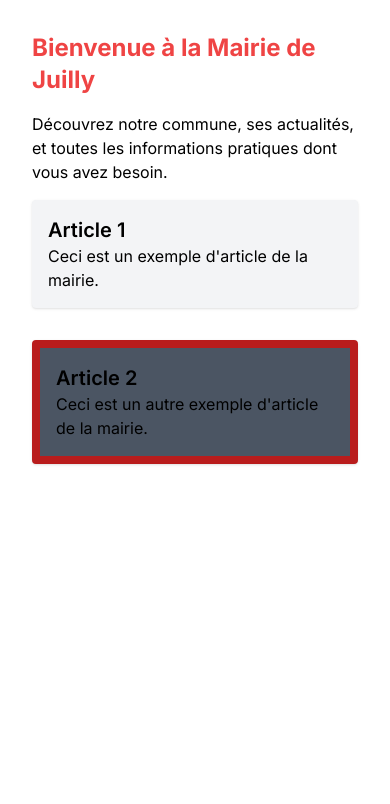
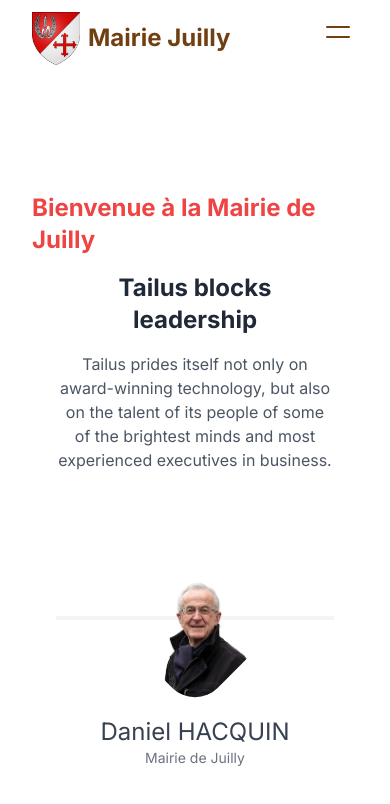
Before and after one commit to flo611/mairedejuilly, a Next.js app: page / in a window 390 px wide. Shown: the top 804 px of the page. Built offline with nearby package versions, Linux system fonts and the light colour scheme.

Commit message:
les navbars

```diff
--- a/src/app/assets/css/styles.css
+++ b/src/app/assets/css/styles.css
@@ -9,3 +9,25 @@
     border-radius: 12px;
     border: 1px solid rgba(209, 213, 219, 0.3);
 }
+
+#hamburger .line-1,
+#hamburger .line-2 {
+    position: relative;
+    width: 24px; /* Largeur des barres */
+    height: 2px; /* Épaisseur des barres */
+    background-color: #D97706; /* Couleur de la barre */
+    display: block;
+    transition: transform 0.3s ease-in-out, opacity 0.3s ease-in-out;
+}
+
+#hamburger .line-2 {
+    margin-top: 5px; /* Espacement ajusté entre les deux barres à l'état initial */
+}
+
+#toggle_nav:checked ~ .flex .line-1 {
+    transform: translateY(5px) rotate(45deg); /* Ajustement précis pour la première diagonale */
+}
+
+#toggle_nav:checked ~ .flex .line-2 {
+    transform: translateY(-5px) rotate(-45deg); /* Ajustement précis pour la seconde diagonale */
+}
--- a/src/app/components/layouts/navbar/mobile/index.jsx
+++ b/src/app/components/layouts/navbar/mobile/index.jsx
@@ -1,10 +1,62 @@
+"use client"
+const NavbarMobile = () => {
+    return (
+        <nav className="fixed top-0 z-10 w-full bg-white dark:bg-transparent md:absolute md:bg-transparent lg:hidden">
+            <div className="container m-auto px-2 md:px-12 lg:px-7">
+                <div className="flex flex-wrap items-center justify-between py-3 gap-6 md:py-4 md:gap-0">
+                    <input type="checkbox" name="toggle_nav" id="toggle_nav" className="peer hidden" />
 
-const NavbarMobile = () => {
+                    <div className="w-full px-6 flex justify-between lg:w-max md:px-0 z-30">
+                        <a href="#" aria-label="logo" className="flex space-x-2 items-center">
+                            <img src="images/Blason.svg.png" className="w-12" alt="tailus logo" width="144" height="133" />
+                            <span className="text-2xl font-bold text-yellow-900 dark:text-white">Mairie Juilly</span>
+                        </a>
 
-    return (
-        <h1>hello navbar NavbarMobile</h1>
+                        <div className="flex items-center lg:hidden max-h-10">
+                            <label role="button" htmlFor="toggle_nav" aria-label="hamburger" id="hamburger" className="relative w-10 h-auto p-2">
+                                <div className="line-1 m-auto h-0.5 w-6 rounded bg-yellow-900 dark:bg-white transition duration-300"></div>
+                                <div className="line-2 m-auto mt-2 h-0.5 w-6 rounded bg-yellow-900 dark:bg-white transition duration-300"></div>
+                            </label>
+                        </div>
+                    </div>
 
-    )
+                    {/* Overlay */}
+                    <label role="button" htmlFor="toggle_nav" className="hidden peer-checked:block fixed w-full h-full left-0 top-0 z-10 bg-yellow-200 dark:bg-black dark:bg-opacity-80 bg-opacity-30 backdrop-blur backdrop-filter"></label>
+
+                    {/* Menu items */}
+                    <div className="hidden peer-checked:flex w-full flex-col lg:flex lg:flex-row justify-end z-30 items-center gap-y-6 p-6 rounded-xl bg-white dark:bg-gray-900 lg:gap-y-0 lg:p-0 md:flex-nowrap lg:bg-transparent lg:w-7/12">
+                        <div className="text-gray-600 lg:pr-4 w-full">
+                            <ul className="tracking-wide font-medium text-sm flex flex-col gap-y-6 lg:gap-y-0 lg:flex-row w-full">
+                                <li>
+                                    <a href="localhost:3000" className="block md:px-4 transition dark:text-gray-300 dark:hover:text-yellow-300 hover:text-yellow-700">
+                                        <span>Accueil</span>
+                                    </a>
+                                </li>
+                                <li>
+                                    <a href="#" className="block md:px-4 transition dark:text-gray-300 dark:hover:text-yellow-300 hover:text-yellow-700">
+                                        <span>Urbanisme</span>
+                                    </a>
+                                </li>
+                                <li>
+                                    <a href="#" className="block md:px-4 transition dark:text-gray-300 dark:hover:text-yellow-300 hover:text-yellow-700">
+                                        <span>Contact</span>
+                                    </a>
+                                </li>
+                            </ul>
+                        </div>
+
+                        <div className="w-full min-w-max space-y-2 border-yellow-200 lg:space-y-0 sm:w-max lg:border-l dark:lg:border-gray-700">
+                            <button type="button" title="Login" className="w-full py-3 px-6 text-center rounded-full transition bg-yellow-300 hover:bg-yellow-100 active:bg-yellow-400 focus:bg-yellow-300 sm:w-max">
+                                <span className="block text-yellow-900 font-semibold text-sm">
+                                    Login
+                                </span>
+                            </button>
+                        </div>
+                    </div>
+                </div>
+            </div>
+        </nav>
+    );
 };
 
 export default NavbarMobile;
--- a/src/app/home/index.jsx
+++ b/src/app/home/index.jsx
@@ -1,24 +1,14 @@
+"use client"
+import MaireIntro from "../home/section/maire.intro"
+
 const HomePage = () => {
 
     return (
       <div>
-        <main className="container mx-auto p-8">
-          <h2 className="text-2xl font-bold mb-4 text-red-500">Bienvenue à la Mairie de Juilly</h2>
-          <p className="mb-4">
-            Découvrez notre commune, ses actualités, et toutes les informations pratiques dont vous avez besoin.
-          </p>
-          <section className="grid grid-cols-1 md:grid-cols-2 lg:grid-cols-3 gap-8">
-            {/* Exemples d'articles récents */}
-            <article className="p-4 bg-gray-100 rounded shadow">
-              <h3 className="text-xl font-semibold">Article 1</h3>
-              <p>Ceci est un exemple d'article de la mairie.</p>
-            </article>
-            <div className="p-4 bg-gray-600 rounded shadow border-8 border-red-700">
-              <h3 className="text-xl font-semibold">Article 2</h3>
-              <p>Ceci est un autre exemple d'article de la mairie.</p>
-            </div>
-          </section>
-        </main>
+        <section className="container mx-auto my-40 p-8">
+          <h2 className="text-2xl font-bold mb-4 text-red-500 flex justify-center">Bienvenue à la Mairie de Juilly</h2>
+         <MaireIntro/>
+        </section>
       </div>
     );
 
--- /dev/null
+++ b/src/app/home/section/maire.intro.jsx
@@ -0,0 +1,46 @@
+"use client"
+
+    const  MaireIntro =()=>{
+
+        return(
+
+            <section>
+    <div classname="py-20">
+    <div class="container mx-auto px-6 text-center md:px-12">
+    <div class="mb-16">
+        <h2 class="mb-4 text-center text-2xl font-bold text-gray-800 dark:text-white md:text-4xl">
+        Tailus blocks leadership
+        </h2>
+        <p class="text-gray-600 dark:text-gray-300 lg:mx-auto lg:w-8/12">
+        Tailus prides itself not only on award-winning technology, but also on the talent of its
+        people of some of the brightest minds and most experienced executives in business.
+        </p>
+    </div>
+    <div class="grid gap-28 py-20 md:grid-cols-3 md:gap-12 lg:flex lg:justify-center">
+        <div class="group space-y-8 border-t-4 border-gray-100 dark:border-gray-800">
+        <div class="mx-auto -mt-16 h-32 w-32 rotate-45 overflow-hidden rounded-[2rem]">
+            <img
+            class="mx-auto h-full w-full -rotate-45 scale-125 object-cover transition duration-300 group-hover:scale-[1.4]"
+            src="/images/maire.png"
+            alt="Maire"
+            loading="lazy"
+            width="640"
+            height="805"
+            />
+        </div>
+        <div class="space-y-4 text-center">
+            <div>
+            <h4 class="text-2xl text-gray-700 dark:text-white">Daniel HACQUIN</h4>
+            <span class="block text-sm text-gray-500">Mairie de Juilly</span>
+            </div>
+            <a href="#" class="mx-auto block w-max text-primary"></a>
+        </div>
+        </div>
+        </div>
+        </div>
+        </div>
+            </section>
+        )
+    }
+
+    export default MaireIntro;
--- a/src/middleware/rooter/provider.jsx
+++ b/src/middleware/rooter/provider.jsx
@@ -3,7 +3,7 @@ import React from "react";
 import { createBrowserRouter, Outlet, Navigate } from "react-router-dom";
 import Dashboard from "../../app/pages/dashboard";
 import HomePage from "../../app/home";
-import Navbar from "../../app/components/layouts/navbar/desktop";
+import Navbar from "../../app/components/layouts/navbar/index";
 import Login from "../../app/pages/login";
 
 // Définir les routes
```
Also changed, not shown: public/images/maire.png (added).
